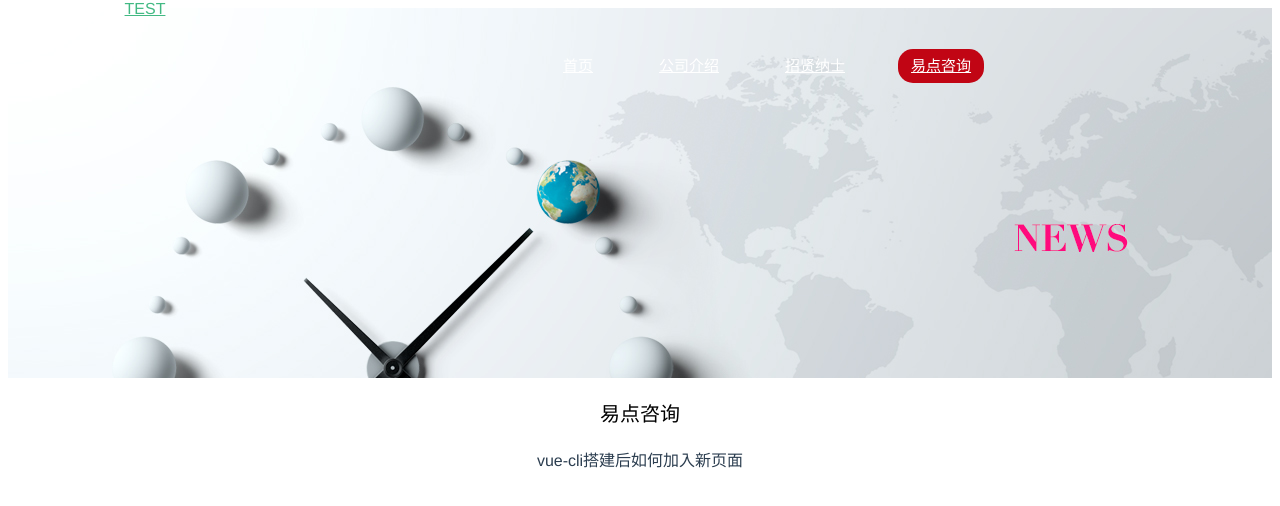
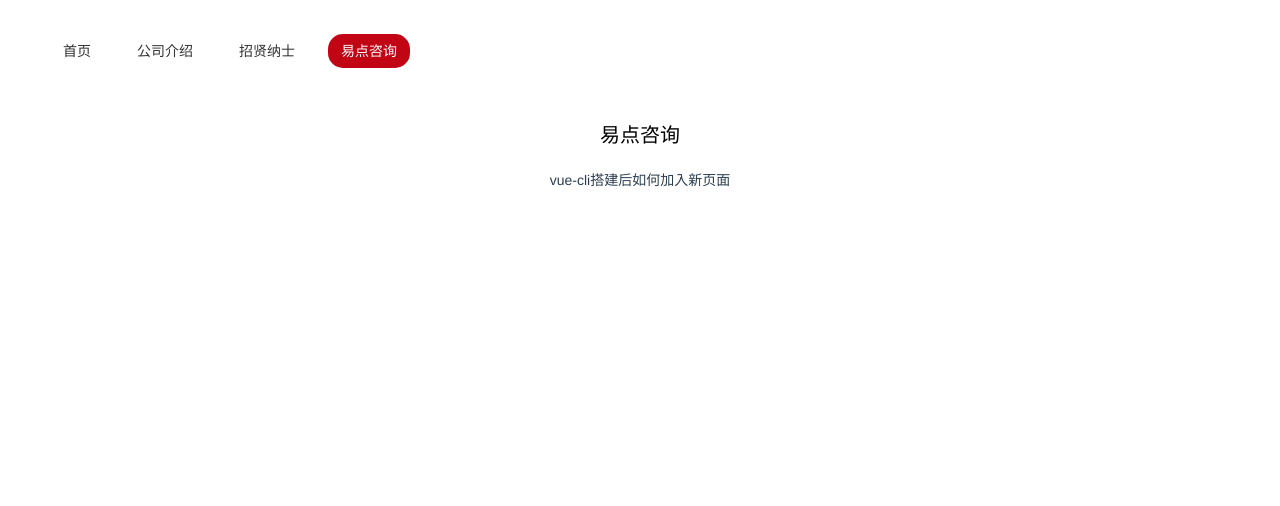
Before and after one commit to ZonghengKaren/testvue2, a Vue app: page /#/consult in a window 1280 px wide. Shown: the top 506 px of the page. Built offline with nearby package versions, Linux system fonts and the light colour scheme.

Commit message:
9-22更新

```diff
--- a/index.html
+++ b/index.html
@@ -2,8 +2,10 @@
 <html>
   <head>
     <meta charset="utf-8">
-    <meta name="viewport" content="width=devive-width,initial-scale=1.0,maximum-scale=1.0,
-    minimum-scale=1.0,user-scalable=no">
+    <meta content="width=device-width, initial-scale=1.0, maximum-scale=1.0, user-scalable=0" name="viewport">
+    <meta content="yes" name="apple-mobile-web-app-capable">
+    <meta content="black" name="apple-mobile-web-app-status-bar-style">
+    <meta content="telephone=no" name="format-detection">
     <title>test vue</title>
   </head>
   <body>
--- a/package.json
+++ b/package.json
@@ -15,6 +15,7 @@
   },
   "dependencies": {
     "vue": "^2.4.2",
+    "vue-concise-slider": "^2.1.3",
     "vue-router": "^2.7.0"
   },
   "devDependencies": {
--- a/src/App.vue
+++ b/src/App.vue
@@ -2,17 +2,15 @@
   <div id="app">
     <div class="nav-top">
         <!-- 引入公用的头部 header组件 -->
-          <v-header></v-header>
-    </div>
-    <div class="banner">
+        <v-header></v-header>
     </div>
     <div class="contianer">
-      <!-- 路由中的几个组件在这里被渲染，默认被渲染的为第一个组件，也就是home组件  -->
-      <router-view></router-view>
+         <!-- 路由中的几个组件在这里被渲染，默认被渲染的为第一个组件，也就是index组件  -->
+         <router-view></router-view>
     </div>
     <div class="footer">
-      <!-- 引入公用的底部 footer组件 -->
-      <v-footer></v-footer>
+         <!-- 引入公用的底部 footer组件 -->
+         <v-footer></v-footer>
     </div>
   </div>
 </template>
--- a/src/components/header.vue
+++ b/src/components/header.vue
@@ -1,10 +1,7 @@
 <template>
   <div class="header">
     <div class="header-wrapper">
-      <div class="logo">
-        <a href="/">TEST</a>
-      </div>
-      <ul class="nav">
+      <ul class="nav clear">
         <li><router-link to="/">首页</router-link></li>
         <li><router-link to="/introduce">公司介绍</router-link></li>
         <li><router-link to="/employment">招贤纳士</router-link></li>
--- a/src/components/introduce.vue
+++ b/src/components/introduce.vue
@@ -1,18 +1,57 @@
-<template>
+<template id="child-component2">
 	<div class="introduce">
+    <slider :pages="pages" :sliderinit="sliderinit"></slider>
+    <div class="content">
           <p>公司介绍</p>
           <p>{{message}}</p>
           <button>Click Me</button>
     </div>
+	</div>
 </template>
 <script type="text/javascript">
+import slider from 'vue-concise-slider'
 export default {
   name: 'introduce',
   data () {
     return {
       msg: 'Welcome to Your Vue.js App',
-	      message: 'Hello'
+      message: 'Hello',
+      pages:[
+          {
+            title: '',
+            url: 'http://www.baidu.com/',
+            style:{
+             background:'red'
             }
+          },
+          {
+           title: '',
+           style:{
+            background:'green'
+            }
+          },
+          {
+            title: 'slide3',
+            style:{
+              background:'#4bbfc3',
+            },
+          }
+        ],
+          //滑动配置[obj]
+          sliderinit: {
+            currentPage: 0,//当前页码
+            thresholdDistance: 500,//滑动判定距离
+            thresholdTime: 100,//滑动判定时间
+            autoplay:5000,//自动滚动[ms]
+            loop:false,//循环滚动
+            direction:'horizontal',//方向设置，horizontal,vertical
+            infinite:1,//无限滚动前后遍历数
+            slidesToScroll:1,//每次滑动项数
+          }
+        }
+      },
+      components: {
+          slider
       }
 }
 </script>
--- a/src/main.js
+++ b/src/main.js
@@ -32,7 +32,7 @@ var routes = [{
 }]
 
 // 实例化路由
-var vueRouter = new Router({
+var vueRouter =new Router({
   routes
 })
 
--- a/src/stylesheet/style.css
+++ b/src/stylesheet/style.css
@@ -1,3 +1,23 @@
+
+body,dl,dd,h1,h2,h3,h4,h5,h6,p,form{margin:0;}
+/* 手机版使用 改变盒子模型 */
+section, article, nav, aside, footer, header, div, p, ul, li, textarea {display: block;-webkit-box-sizing: border-box;-moz-box-sizing: border-box;-ms-box-sizing: border-box;-o-box-sizing: border-box;box-sizing: border-box; }
+ul,ol{list-style:none;margin:0;padding:0;}
+html {font-size:625%;}
+html,body {overflow-x:hidden;-webkit-user-select: none;/* 禁止选中文本 */user-select: none;-webkit-text-size-adjust: 100%;/* iphone禁用文字大小调整 */-ms-text-size-adjust: 100%;width:100%;height:100%;}
+body{font:.14rem/1.5 "Helvetica Neue", Helvetica, STHeiTi, Microsoft YaHei, sans-serif, Microsoft JhengHei, Arial; color:#333;-webkit-overflow-scrolling: touch;}
+h2, h3,h4,h5,h6{font-weight:normal;}
+/* 清除点击出现虚拟框 */
+a{outline:0;text-decoration:none;-webkit-tap-highlight-color:rgba(255,0,0,0);}
+a:focus{outline:0;}
+a:link,a:visited{color:#333;text-decoration:none;}
+a img{border:0 none;}
+a, img {-webkit-touch-callout: none;/* 禁止长按链接与图片弹出菜单 */ }
+input, textarea, select {outline: none;color: #333;font-family: "Helvetica Neue", Helvetica, STHeiTi, Microsoft YaHei, sans-serif, Microsoft JhengHei, Arial;}
+input[type="text"], input[type="submit"], input[type="button"] {-webkit-appearance: none;/* 清除 iphone 中 input 默认样式 */}
+/* 清除浮动 */
+.clear:after{clear:both; display:block; height:0px; visibility:hidden; content:".";}
+.clear{*zoom:1;}
 #app {
   font-family: 'Avenir', Helvetica, Arial, sans-serif;
   -webkit-font-smoothing: antialiased;
@@ -6,18 +26,10 @@
   color: #2c3e50;
 }
 .nav-top {
-  position: absolute;
-  top: 0;
-  left: 50%;
-  margin-left: -600px;
-  z-index: 99;
+
 }
 .banner{
   width: 100%;
-  height: 370px;
-  overflow: hidden;
-  background: url("../assets/banner.jpg");
-  background-repeat: no-repeat;
 }
 h1, h2 {
   font-weight: normal;
@@ -27,12 +39,10 @@ ul {
   list-style-type: none;
   padding: 0;
 }
-
 li {
   display: inline-block;
   margin: 0 10px;
 }
-
 a {
   color: #42b983;
 }
@@ -51,20 +61,9 @@ a {
   width:1200px;
   height:100px;
 }
-.logo{
-  width:210px;
-  height:100px;
-  float:left;
-}
-.nav{
-  width:700px;
-  height:100px;
-  font-size:15px;
-  float:right;
-}
 .nav li{
   float:left;
-  margin-right:30px;
+  margin-right:10px;
   height:34px;
   line-height:34px;
   overflow:hidden;
@@ -76,9 +75,10 @@ a {
 .nav a{
   display:inline-block;
   padding:0 13px;
-  color:#fff;
+  color:#333;
   border-radius:15px;
 }
 .nav a.router-link-exact-active{
   background:#c10514;
+  color: #FFF;
 }
```
Lines whose indentation alone changed are shown as unchanged.
